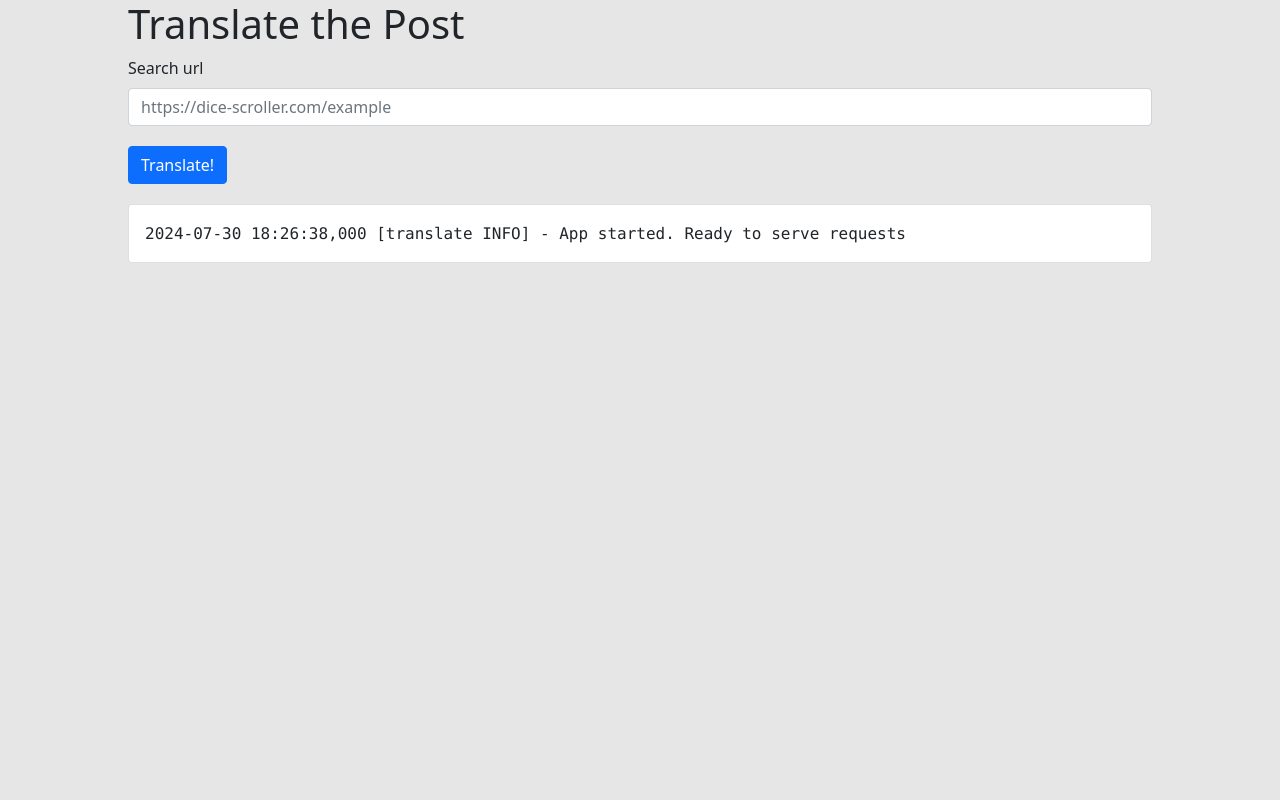
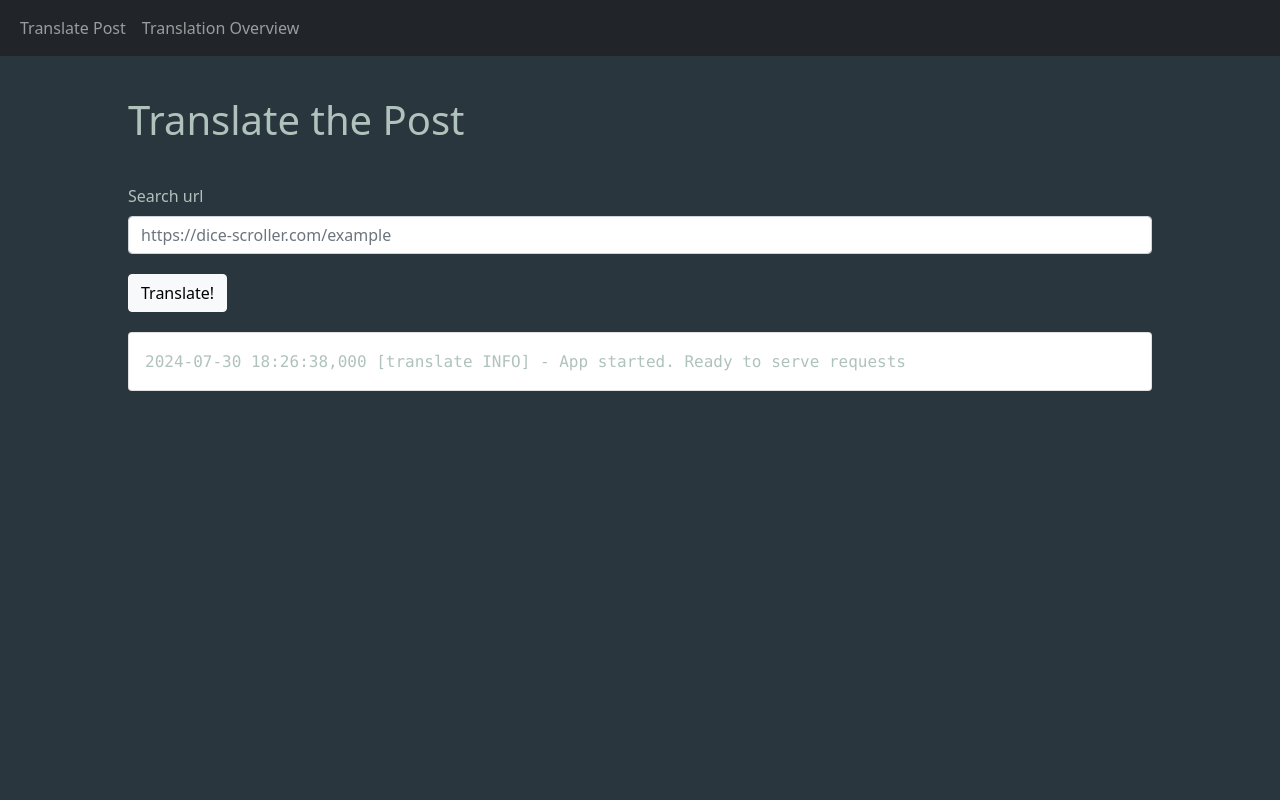
Before and after one commit to MaximeBonnin/dice_scroller_automation, a Flask app: page / in a window 1280 px wide. Run offline with Flask 3, Linux system fonts and the light colour scheme.

Commit message:
check all posts and display them in table

```diff
--- a/app.py
+++ b/app.py
@@ -1,6 +1,9 @@
 from flask import Flask, render_template, request, redirect, url_for
+from pprint import pprint
 from translate import translate, translate_logger, delete_log_file
 import logging
+from tranlation_overview import get_list_of_posts
+from Post import Post
 
 delete_log_file()
 app = Flask(__name__)
@@ -30,6 +33,21 @@ def get_log():
     return render_template("log.html", log=filtered_logs)
 
 
+@app.route("/translations", methods=["GET"])
+def translations():
+    return render_template("translations.html")
+
+
+@app.route("/translations_table", methods=["GET"])
+def translations_table():
+
+    list_of_posts = get_list_of_posts()
+
+    # pprint(table_content)
+
+    return render_template("translations_table.html", all_posts = list_of_posts)
+
+
 if __name__ == "__main__":
     print(f"Starting...")
     app.run(debug=True)
--- a/static/style.css
+++ b/static/style.css
@@ -1,7 +1,8 @@
 
 html, body {
     height: 100%;
-    background-color: #E6E6E6;
+    background-color: #29363d;
+    color: #b0c2bc;
 }
 
 button {
@@ -17,3 +18,14 @@ button {
 .log-container {
     width: 80%;
 }
+
+
+h1 {
+    margin-top: 1em;
+    margin-bottom: 1em;
+}
+
+
+.image-container {
+    text-align: center;
+}
--- a/templates/base.html
+++ b/templates/base.html
@@ -7,6 +7,21 @@
     <link rel="stylesheet" href="{{ url_for('static', filename='style.css') }}">
   </head>
 <body>
-<div class="content">{% block content %}{% endblock %}</div>
+
+<nav class="navbar navbar-expand-lg navbar-dark bg-dark">
+  <div class="container-fluid">
+    <div class="collapse navbar-collapse" id="navbarText">
+      <ul class="navbar-nav me-auto mb-2 mb-lg-0">
+        <li class="nav-item">
+          <a class="nav-link" aria-current="page" href="/">Translate Post</a>
+        </li>
+        <li class="nav-item">
+          <a class="nav-link" href="/translations">Translation Overview</a>
+        </li>
+    </div>
+  </div>
+</nav>
+
+  <div class="content">{% block content %}{% endblock %}</div>
 </body>
 </html>
--- a/templates/index.html
+++ b/templates/index.html
@@ -12,7 +12,7 @@ Translate stuff
 <form action="#" method="post">
     <label for="validationDefault04" class="form-label">Search url</label>
     <input class="form-control me-2" id="validationDefault04" type="search" placeholder="https://dice-scroller.com/example" name="srch" aria-label="Search">
-    <button class="btn btn-primary" type="submit" value="submit">Translate!</button>
+    <button class="btn btn-light" type="submit" value="submit">Translate!</button>
 </form>
 <div hx-get="/log" hx-trigger="every 1s" hx-target="#log-container" hx-swap="innerHTML"></div>
 
--- a/tranlation_overview.py
+++ b/tranlation_overview.py
@@ -19,11 +19,11 @@ def get_list_of_posts() -> list["Post"]:
 
 
 
-def main():
+def translation_overview():
     post_list = get_list_of_posts()
 
 
 
 
 if __name__ == "__main__":
-    main()
+    translation_overview()
```
Also changed, not shown: Post.py (+15 -3 lines), templates/translations.html (added, +34 -0 lines), templates/translations_table.html (added, +38 -0 lines), static/bars.svg (added), static/bars1.svg (added).
